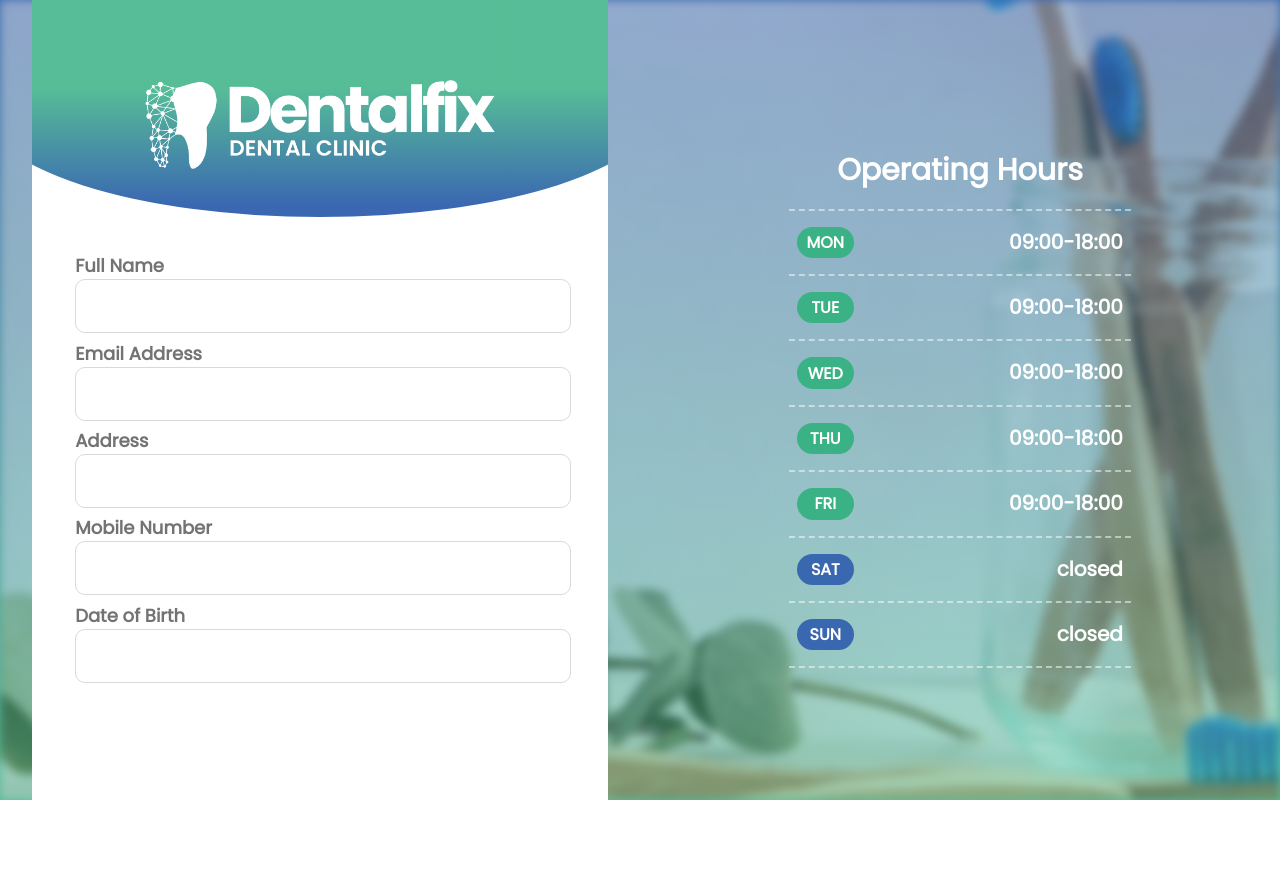
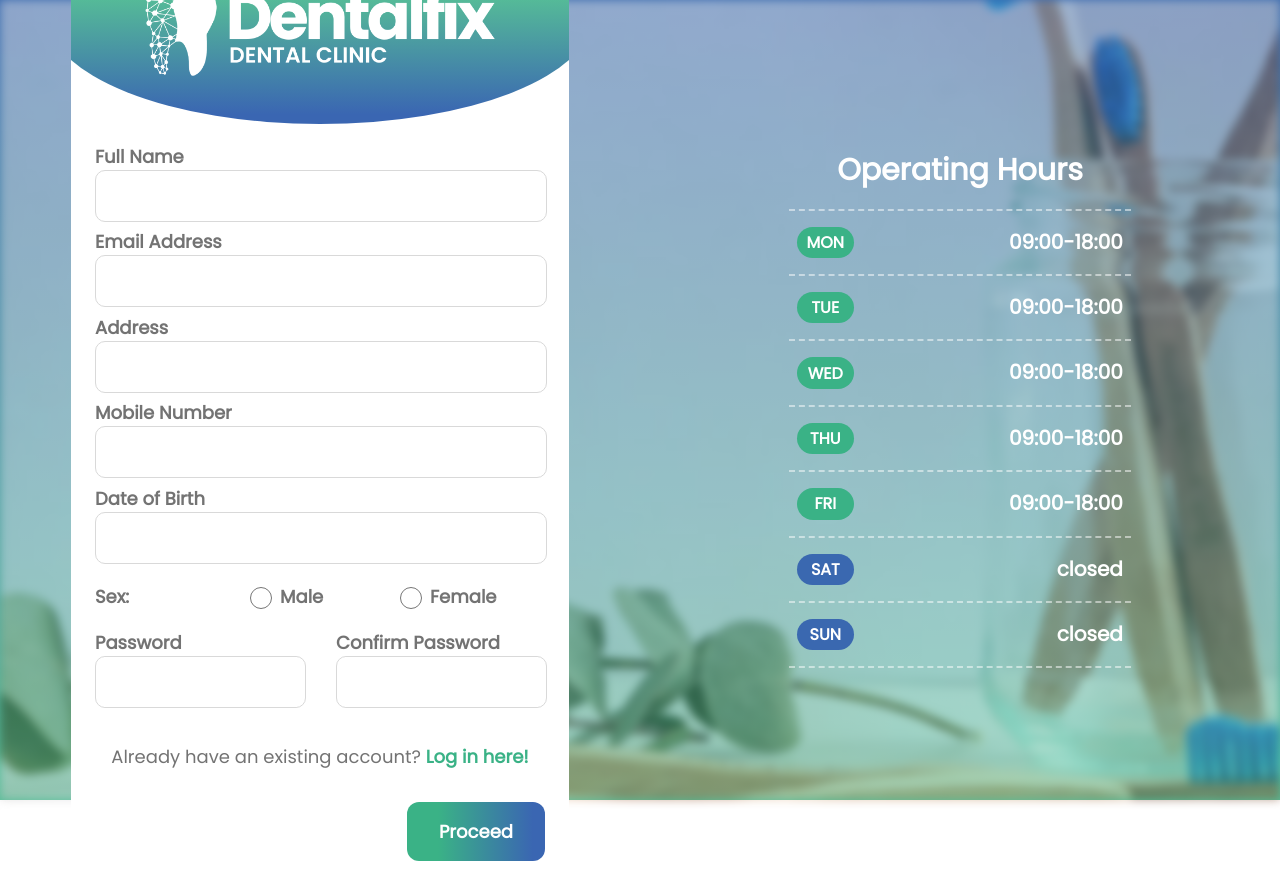
Before and after one commit to aaronlecourt/ddcoabs-system, a Next.js app: page /register in a window 1280 px wide. Before the commit the page ends 800 px from the top, so only its background shows below. Built offline with nearby package versions, Linux system fonts and the light colour scheme; no server answers.

Commit message:
[FEATURE] Register Page

```diff
--- /dev/null
+++ b/components/Button/index.tsx
@@ -0,0 +1,10 @@
+import styles from './style.module.scss'
+import { ReactNode } from 'react';
+
+export default function Button({ children }: { children: ReactNode }) {
+  return (
+    <div className={styles.button}>
+      {children}
+    </div>
+  )
+}
--- /dev/null
+++ b/components/Button/style.module.scss
@@ -0,0 +1,11 @@
+@import '../../styles/variables.scss';
+
+.button {
+  border-radius: 12px;
+  background: linear-gradient(90deg, #3AB286 22.53%, #3A66B2 91.21%);
+  color: $white;
+  font-size: 18px;
+  font-weight: 700;
+  padding: 1rem 2rem;
+  cursor: pointer;
+}
--- a/pages/register.tsx
+++ b/pages/register.tsx
@@ -2,6 +2,7 @@ import connectMongo from '../utils/connectMongo';
 import Image from 'next/image'
 import type { InferGetServerSidePropsType, GetServerSideProps } from 'next'
 import styles from '../styles/pages/register.module.scss'
+import Button from '../components/Button';
 
 type ConnectionStatus = {
   isConnected: boolean
@@ -49,24 +50,63 @@ export default function Register({
       <div className={styles.form}>
         <div className={styles.formField}>
           <label>Full Name</label>
-          <input type='text' />
+          <div className={styles.formInput}>
+            <input type='text' />
+          </div>
         </div>
         <div className={styles.formField}>
           <label>Email Address</label>
-          <input type='text' />
+          <div className={styles.formInput}>
+            <input type='text' />
+          </div>
         </div>
         <div className={styles.formField}>
           <label>Address</label>
-          <input type='text' />
+          <div className={styles.formInput}>
+            <input type='text' />
+          </div>
         </div>
         <div className={styles.formField}>
           <label>Mobile Number</label>
-          <input type='text' />
+          <div className={styles.formInput}>
+            <input type='text' />
+          </div>
         </div>
         <div className={styles.formField}>
           <label>Date of Birth</label>
-          <input type='text' />
+          <div className={styles.formInput}>
+            <input type='text' />
+          </div>
         </div>
+        <div className={styles.formFieldRow}>
+          <div className={styles.formFieldRowChild}><label style={{ fontWeight: 700 }}>Sex:</label></div>
+          <div className={styles.formFieldRowChild}>
+            <input type='radio' name='sex' id='male-sex' />
+            <label htmlFor='male-sex'>Male</label>
+          </div>
+          <div className={styles.formFieldRowChild}>
+            <input type='radio' name='sex' id='female-sex' />
+            <label htmlFor='female-sex'>Female</label>
+          </div>
+        </div>
+        <div className={styles.formFieldRow}>
+          <div className={styles.formFieldChild}>
+            <label>Password</label>
+            <div className={styles.formInput}>
+              <input type='text' />
+            </div>
+          </div>
+          <div className={styles.formFieldChild}>
+            <label>Confirm Password</label>
+            <div className={styles.formInput}>
+              <input type='text' />
+            </div>
+          </div>
+        </div>
+      </div>
+      <p className={styles.loginText}>Already have an existing account? <a href='/login'>Log in here!</a></p>
+      <div className={styles.action}>
+        <Button>Proceed</Button>
       </div>
     </div>
   )
--- a/styles/globals.scss
+++ b/styles/globals.scss
@@ -7,3 +7,8 @@ body {
 h1, h2, h3, h4, h5, h6, p {
   margin: 0;
 }
+
+input {
+  padding-block: 0;
+  padding-inline: 0;
+}
--- a/styles/pages/register.module.scss
+++ b/styles/pages/register.module.scss
@@ -4,12 +4,12 @@
   display: flex;
   flex-direction: column;
   align-items: center;
-  width: 100%;
-  height: 100vh;
+  width: auto;
+  height: auto;
   background-color: $white;
   position: relative;
   overflow: hidden;
-  margin: 0 2rem;
+  padding: 0 1.5rem 2rem;
 }
 
 .header {
@@ -21,6 +21,7 @@
   border-bottom-left-radius: 100%;
   border-bottom-right-radius: 100%;
   background: linear-gradient(180deg, rgba(58, 178, 134, 0.86) 40.8%, #3A66B2 95.64%);
+  margin-bottom: 1rem;
 }
 
 .headerLogo {
@@ -34,26 +35,80 @@
   justify-content: center;
   align-items: center;
   width: 100%;
-  padding: 2rem 1rem;
 
-  &Field {
+  &Input {
+    width: 100%;
+    height: 50px;
+    border: 1px solid $grey;
+    border-radius: 10px;
+    text-align: center;
+  }
+
+  label {
+    color: $text;
+    font-size: 18px;
+    font-weight: bold;
+  }
+
+  &Field, &FieldChild {
     display: flex;
     flex-direction: column;
-    width: 85%;
+    align-items: baseline;
+    width: 100%;
     margin: .2rem 0;
 
-    label {
-      color: $text;
-      font-size: 18px;
-      font-weight: bold;
+    input {
+      width: 92%;
+      height: 100%;
+      background: $white;
+      border: 0;
+      outline: none;
+      font-size: 1rem;
+    }
+  }
+
+  &FieldRow {
+    display: flex;
+    width: 100%;
+
+    &Child {
+      flex: 1;
+      margin: 1rem 0;
+      display: flex;
+      align-items: center;
     }
 
-    input {
-      width: 100%;
-      height: 50px;
-      border-radius: 10px;
-      border: 1px solid $grey;
-      background: $white;
+    input[type="radio"] {
+      margin-right: .5rem;
+      width: 22px;
+      height: 22px;
+    }
+  }
+
+  &FieldChild {
+    &:nth-child(1) {
+      margin-right: 2rem;
     }
   }
 }
+
+.loginText {
+  color: $text;
+  font-family: Poppins;
+  font-size: 18px;
+  font-style: normal;
+  font-weight: 400;
+  line-height: normal;
+  margin: 2rem 0;
+  padding: 0;
+
+  a {
+    color: $green;
+    font-weight: 700;
+    text-decoration: none;
+  }
+}
+
+.action {
+  align-self: flex-end;
+}
```
